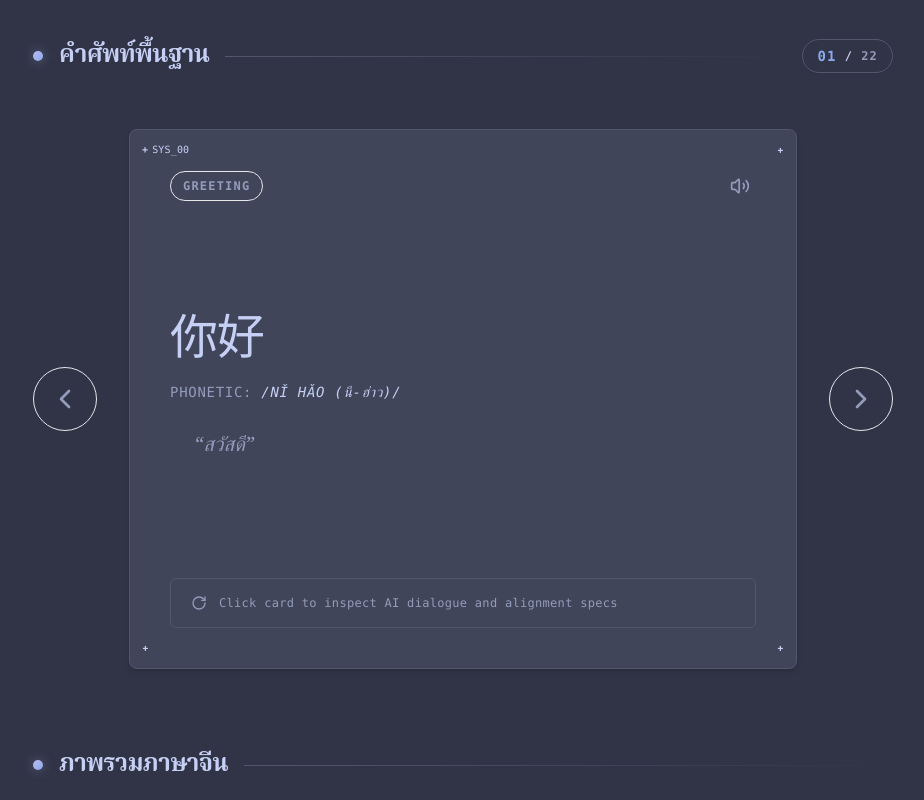
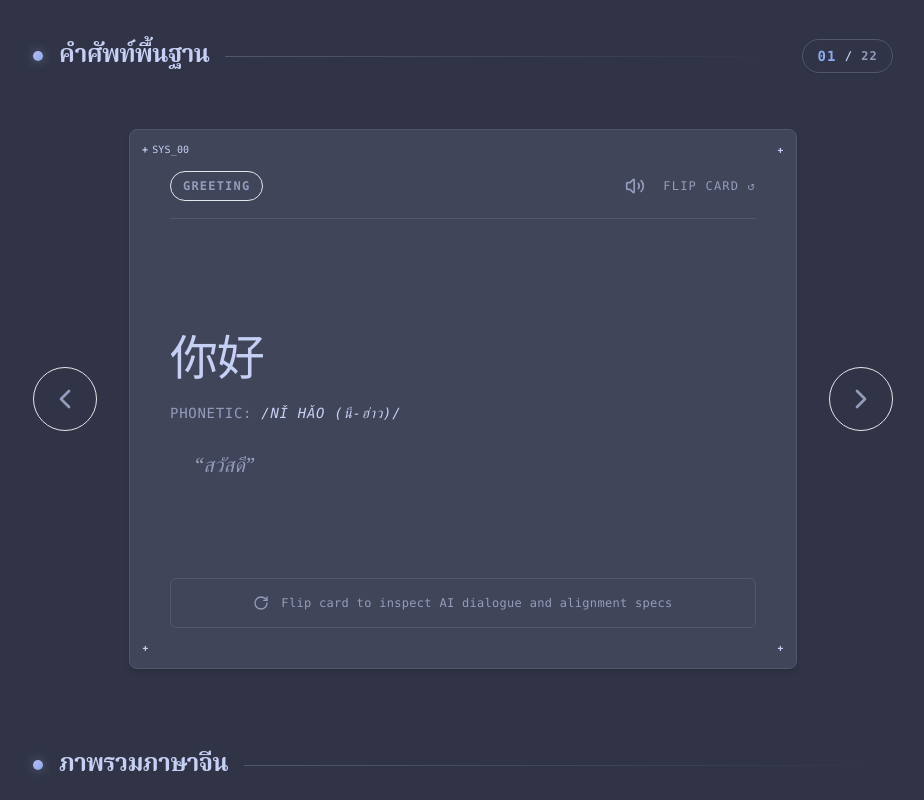
Before and after one commit to ChanatipSaetia/interactive-loom-learning-os, a React (Vite) app: page /#/topics/chinese101-day1 in a window 1280 px wide. Shown: the part 780-1580 px from the top of the page, without its empty margins (177-1101 px from the left). Built offline with nearby package versions, Linux system fonts and the light colour scheme.

Commit message:
fix(flashcards): disable card-wide click flipping and style front header to match back header

```diff
--- a/src/sections/flashcards/index.tsx
+++ b/src/sections/flashcards/index.tsx
@@ -197,15 +197,8 @@ export default function FlashcardDeck({ title, terms = [] }: FlashcardDeckProps)
                 {/* CARD FRONT: Clean Editorial Grid Design */}
                 <div
                   id="flashcard-front"
-                  onClick={(e) => {
-                    const target = e.target as HTMLElement;
-                    if (target.closest('button') || target.closest('a') || target.closest('.tabs-list')) {
-                      return;
-                    }
-                    if (!isFlipped) setIsFlipped(true);
-                  }}
                   style={{ backfaceVisibility: 'hidden', WebkitBackfaceVisibility: 'hidden' }}
-                  className={`absolute inset-0 p-6 md:p-10 bg-card border border-border shadow-sm flex flex-col justify-between backface-hidden select-none transition-opacity duration-300 ${isFlipped ? 'pointer-events-none opacity-0' : 'pointer-events-auto opacity-100'} cursor-pointer hover:border-primary/50 rounded-lg`}
+                  className={`absolute inset-0 p-6 md:p-10 bg-card border border-border shadow-sm flex flex-col justify-between backface-hidden select-none transition-opacity duration-300 ${isFlipped ? 'pointer-events-none opacity-0' : 'pointer-events-auto opacity-100'} rounded-lg`}
                 >
                   {/* Visual Draft Crosshairs */}
                   <div className="absolute top-3 left-3 text-muted-foreground/30 font-mono text-[10px] pointer-events-none flex items-center space-x-1">
@@ -217,9 +210,10 @@ export default function FlashcardDeck({ title, terms = [] }: FlashcardDeckProps)
                   <div className="absolute bottom-3 right-3 text-muted-foreground/30 font-bold text-[10px] pointer-events-none">+</div>
 
                   {/* Top Toolbar */}
-                  <div className="flex items-center justify-between z-10">
+                  <div className="flex items-center justify-between border-b border-border pb-4 mb-6 z-10">
                     {getCategoryBadge(currentTerm.category)}
 
+                    <div className="flex items-center space-x-3">
                       <Button
                         id="speak-word-btn"
                         variant="ghost"
@@ -233,6 +227,14 @@ export default function FlashcardDeck({ title, terms = [] }: FlashcardDeckProps)
                       >
                         <Volume2 className="w-5 h-5" />
                       </Button>
+
+                      <button
+                        onClick={(e) => { e.stopPropagation(); setIsFlipped(true); }}
+                        className="text-xs text-muted-foreground hover:text-foreground uppercase tracking-widest font-mono cursor-pointer transition-colors"
+                      >
+                        Flip card ↺
+                      </button>
+                    </div>
                   </div>
 
                   {/* Large Word Display */}
@@ -255,23 +257,19 @@ export default function FlashcardDeck({ title, terms = [] }: FlashcardDeckProps)
                     </div>
                   </div>
 
-                  {/* Guidelines Footer Overlay */}
-                  <div className="bg-muted/20 rounded-md py-4 px-5 border border-border flex items-center space-x-3 text-xs text-muted-foreground font-mono tracking-wide z-10">
-                    <RotateCw className="w-4 h-4 text-muted-foreground animate-spin-slow flex-shrink-0" />
-                    <span>Click card to inspect AI dialogue and alignment specs</span>
-                  </div>
+                  {/* Guidelines Footer Overlay (Interactive Flip Button) */}
+                  <button
+                    onClick={(e) => { e.stopPropagation(); setIsFlipped(true); }}
+                    className="bg-muted/20 hover:bg-muted/40 text-muted-foreground hover:text-foreground transition-all duration-200 w-full rounded-md py-4 px-5 border border-border flex items-center justify-center space-x-3 text-xs font-mono tracking-wide z-10 cursor-pointer"
+                  >
+                    <RotateCw className="w-4 h-4 animate-spin-slow flex-shrink-0" />
+                    <span>Flip card to inspect AI dialogue and alignment specs</span>
+                  </button>
                 </div>
 
                 {/* CARD BACK: Dark Mode Interactive Alignment Blueprints */}
                 <div
-                  onClick={(e) => {
-                    const target = e.target as HTMLElement;
-                    if (target.closest('button') || target.closest('a') || target.closest('[role="tab"]') || target.closest('.tabs-list')) {
-                      return;
-                    }
-                    setIsFlipped(false);
-                  }}
-                  className={`absolute inset-0 p-5 md:p-8 bg-card text-foreground rounded-lg border border-border shadow-md flex flex-col justify-between backface-hidden rotateY-180 overflow-y-auto scrollbar-thin select-none transition-opacity duration-300 ${isFlipped ? 'pointer-events-auto opacity-100' : 'pointer-events-none opacity-0'} cursor-pointer`}
+                  className={`absolute inset-0 p-5 md:p-8 bg-card text-foreground rounded-lg border border-border shadow-md flex flex-col justify-between backface-hidden rotateY-180 overflow-y-auto scrollbar-thin select-none transition-opacity duration-300 ${isFlipped ? 'pointer-events-auto opacity-100' : 'pointer-events-none opacity-0'}`}
                   style={{ backfaceVisibility: 'hidden', transform: 'rotateY(180deg)' }}
                 >
                   <div className="flex-1 flex flex-col h-full">
```
Lines whose indentation alone changed are shown as unchanged.
